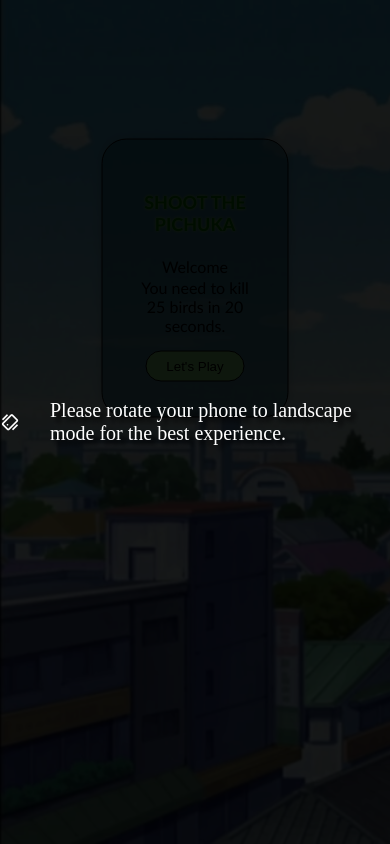
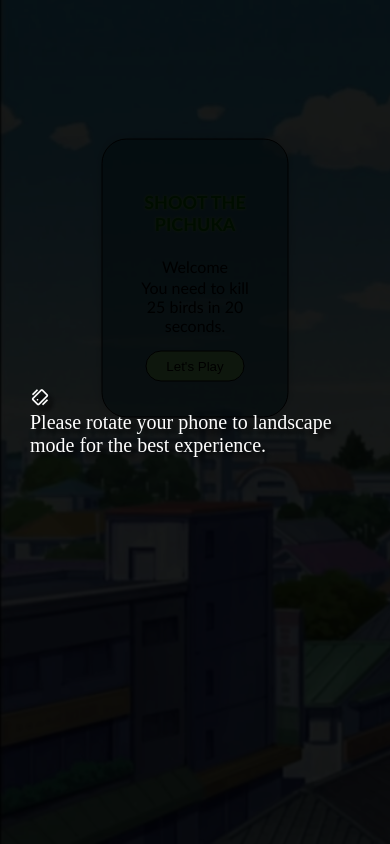
Before and after one commit to TSaieesh/Shoot-the-bird-game-html-css-js, a plain HTML site: page html/game.html in a window 390 px wide. Shown: the top 844 px of the page. Drawn offline with nearby package versions, Linux system fonts and the light colour scheme.

Commit message:
Update game.html

```diff
--- a/html/game.html
+++ b/html/game.html
@@ -10,8 +10,7 @@
 </head>
 <body onload="showPopup()">
   <div class="rotate-message">
-    <i class='bx bx-mobile-vibration'></i>
-    <p>Please rotate your phone to landscape mode for the best experience.</p>
+    <p><i class='bx bx-mobile-vibration'></i><br/>Please rotate your phone to landscape mode for the best experience.</p>
   </div>
   <audio src="../audio/bgmusic.mp3" loop autoplay></audio>
   <div id="div1">
```
